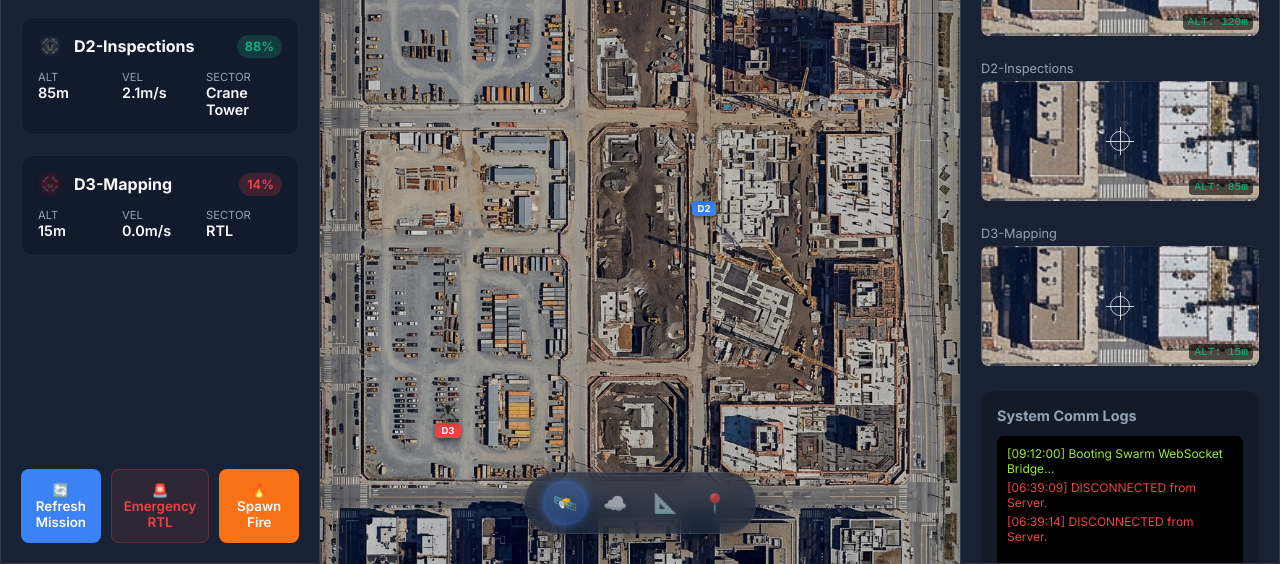
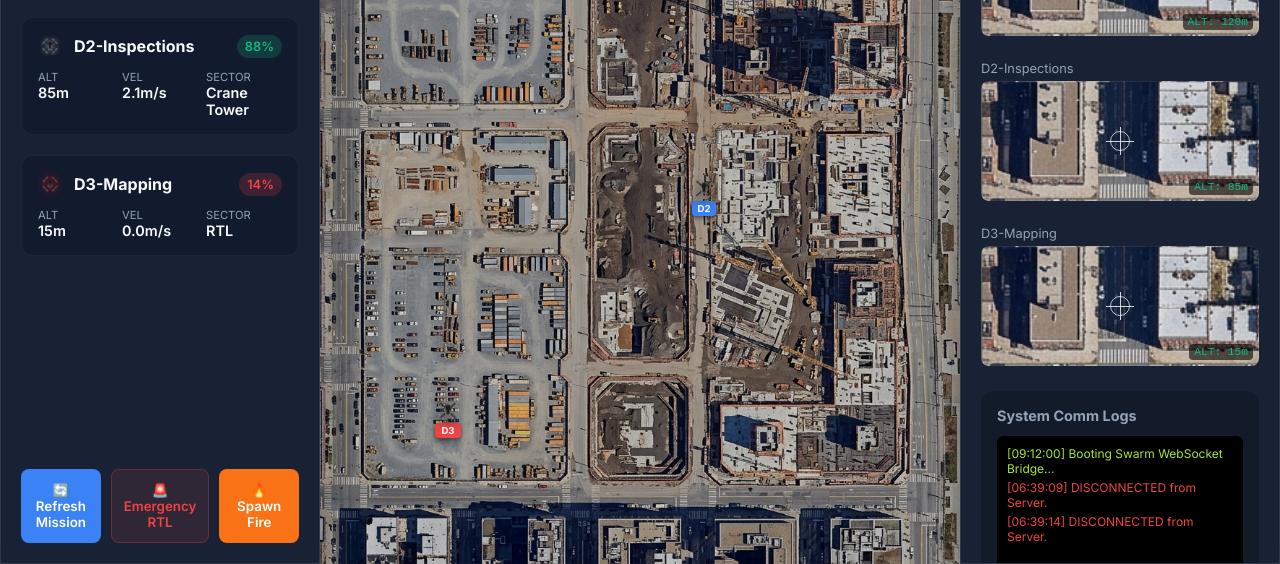
Before and after one commit to Garyxue213/Drone_swarm, a website built with Vite: page dashboard/index.html in a window 1280 px wide. Shown: the part 236-800 px from the top of the page. Built offline with nearby package versions, Linux system fonts and the light colour scheme; no server answers.

Commit message:
style: remove map control buttons

```diff
--- a/dashboard/index.html
+++ b/dashboard/index.html
@@ -102,14 +102,6 @@
 
             <!-- Heatmap / Volumetrics Overlay -->
             <div class="heatmap-overlay"></div>
-
-            <!-- Map Controls -->
-            <div class="map-controls glass-panel">
-              <button class="icon-btn active" title="Orthomosaic">🛰️</button>
-              <button class="icon-btn" title="Point Cloud">☁️</button>
-              <button class="icon-btn" title="Measure">📐</button>
-              <button class="icon-btn" title="Annotations">📍</button>
-            </div>
           </div>
         </section>
 
```
